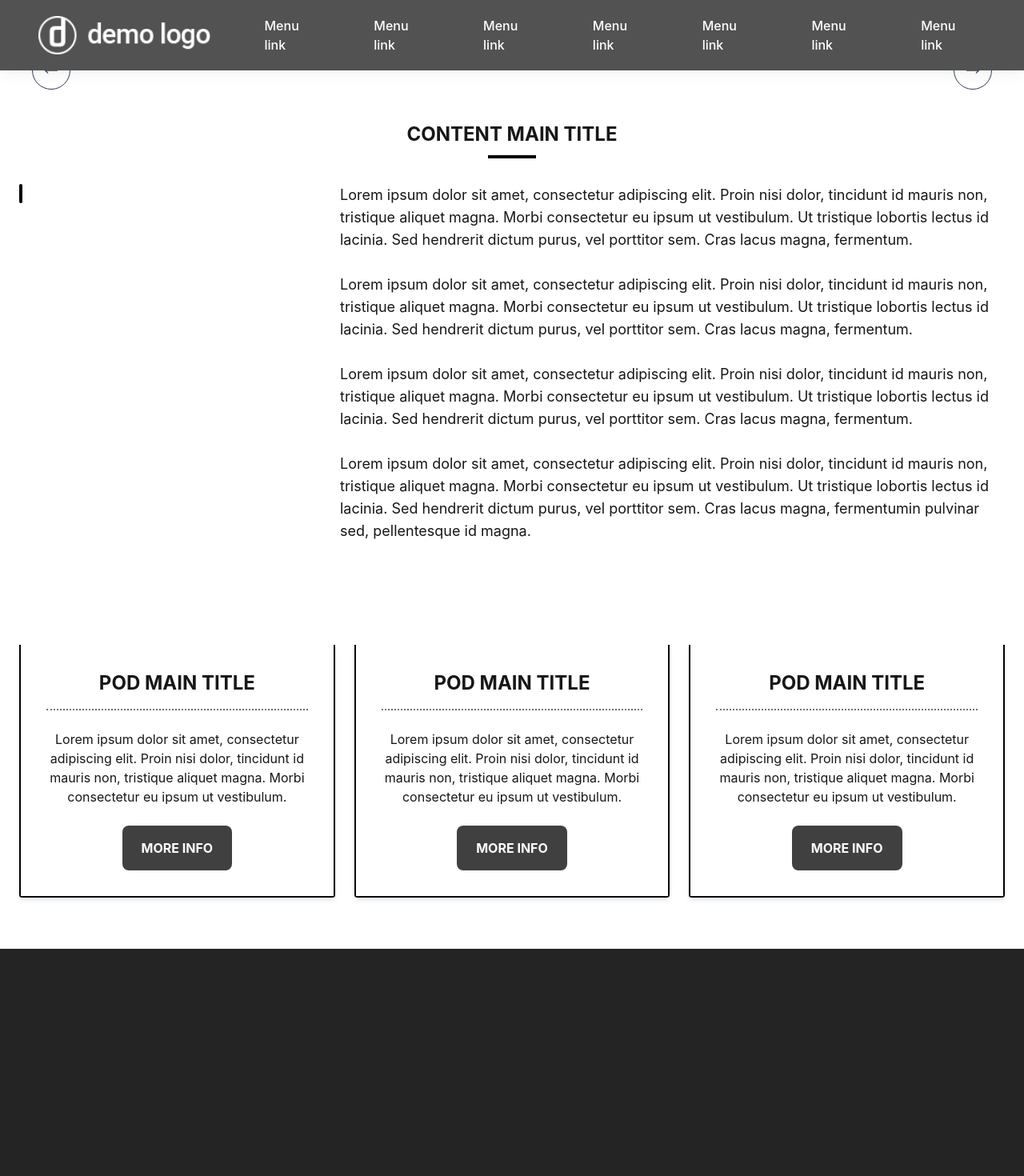
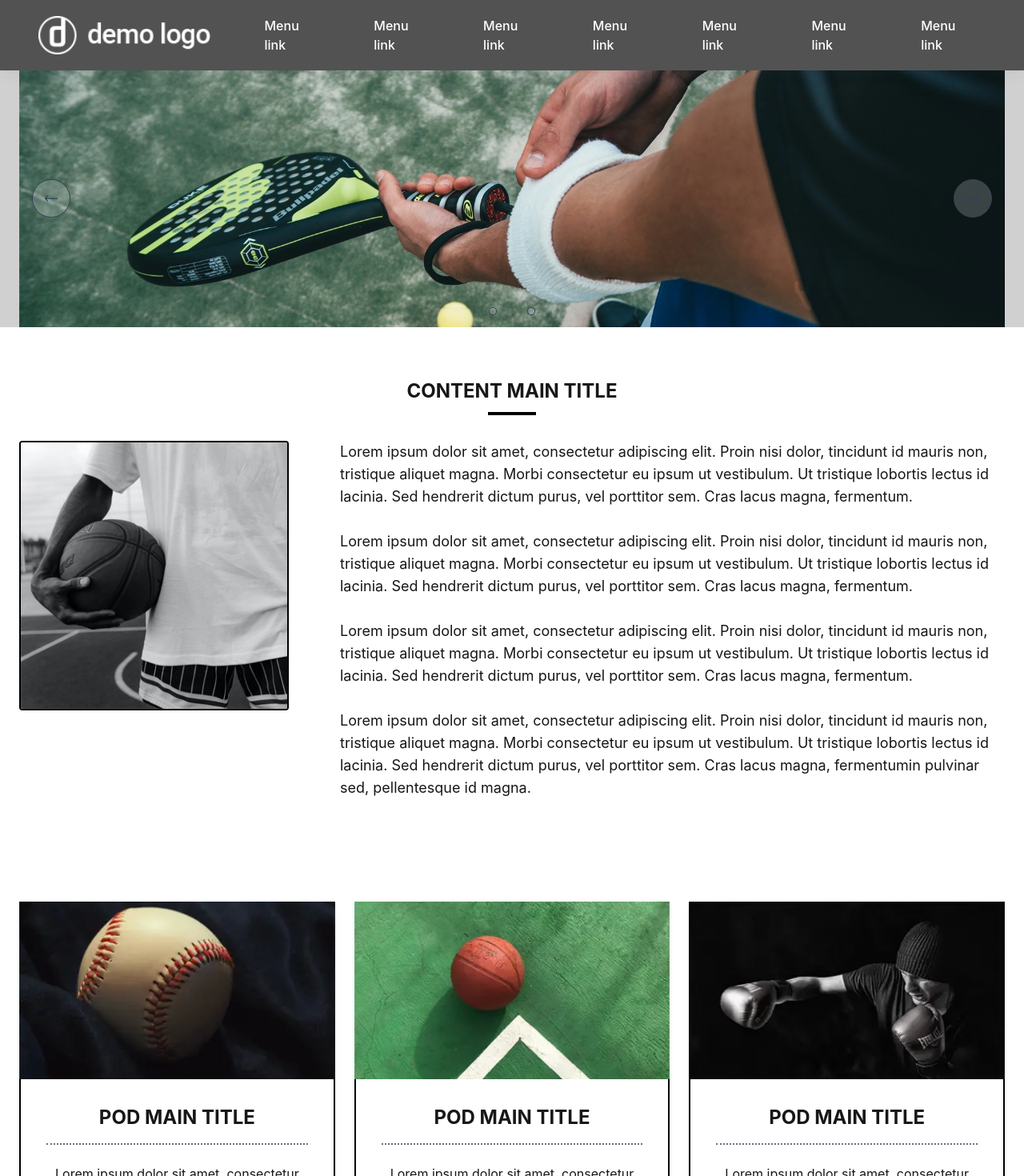
Before and after one commit to PauloArthur/landing-page-svelte, a SvelteKit app: page / in a window 1280 px wide. Shown: the top 1470 px of the page at 80% size. Before the commit the page ends 1186 px from the top, so only its background shows below. Built offline with nearby package versions, Linux system fonts and the light colour scheme.

Commit message:
temporarily removing enhanced img

```diff
--- a/src/app.html
+++ b/src/app.html
@@ -4,6 +4,7 @@
 		<meta charset="utf-8" />
 		<link rel="icon" href="%sveltekit.assets%/favicon.png" />
 		<meta name="viewport" content="width=device-width, initial-scale=1" />
+    <title>Demo Landing Project</title>
 		%sveltekit.head%
 	</head>
 	<body data-sveltekit-preload-data="hover">
--- a/src/lib/Hero.svelte
+++ b/src/lib/Hero.svelte
@@ -1,6 +1,6 @@
 <script>
-  import slide1 from '../assets/swiper_slide_1.webp?enhanced';
-  import slide2 from '../assets/swiper_slide_2.webp?enhanced';
+  import slide1 from '../assets/swiper_slide_1.webp';
+  import slide2 from '../assets/swiper_slide_2.webp';
   import Carousel from './components/Carousel.svelte';
   import Section from './components/Section.svelte';
 
@@ -14,11 +14,12 @@
 <!-- Component: Basic Hero Carousel -->
 <Section sectionClasses="bg-neutral-900 bg-opacity-20" containerClasses="px-0 max-w-[120rem]">
   <Carousel let:item let:key items={images} carouselName='hero-glider' on:loadSlider={loadImages}>
-    <enhanced:img
+    <img
       alt=""
       src={item}
-      class="w-full- max-w-full- max-h-full- m-auto"
-     priority={key === 0} />
+      class="m-auto"
+      priority={key === 0}
+      sizes="(min-width:1240px) 100vw, (min-width:1080px) 640px, (min-width:768px) 400px" />
   </Carousel>
 </Section>
 <!-- End Basic Hero Carousel-->
--- a/src/lib/MainContent.svelte
+++ b/src/lib/MainContent.svelte
@@ -1,5 +1,5 @@
 <script>
-  import contentImage from '../assets/content_image.webp?enhanced'
+  import contentImage from '../assets/content_image.webp'
   import Section from './components/Section.svelte'
   const content = {
     title: 'Content Main Title',
@@ -13,7 +13,7 @@
   <h1 class="text-center uppercase text-2xl font-bold mb-8">{content.title}</h1>
   <div class="flex flex-col items-center lg:flex-row lg:items-start">
     <div class="mb-8 lg:mr-16 w-full max-w-[337px]">
-      <enhanced:img src={content.image} alt="" class="rounded border-2 border-black border-solid w-full">
+      <img src={content.image} alt="" class="rounded border-2 border-black border-solid w-full">
     </div>
     <p class="text-lg">{@html content.text}</p>
   </div>
--- a/src/lib/Pods.svelte
+++ b/src/lib/Pods.svelte
@@ -1,7 +1,7 @@
 <script>
-  import podImage1 from '../assets/pod_image_1.webp?enhanced'
-  import podImage2 from '../assets/pod_image_2.webp?enhanced'
-  import podImage3 from '../assets/pod_image_3.webp?enhanced'
+  import podImage1 from '../assets/pod_image_1.webp'
+  import podImage2 from '../assets/pod_image_2.webp'
+  import podImage3 from '../assets/pod_image_3.webp'
   import PodCard from './components/PodCard.svelte';
   import Section from './components/Section.svelte'
   import Carousel from './components/Carousel.svelte'
--- a/src/lib/components/Carousel.svelte
+++ b/src/lib/components/Carousel.svelte
@@ -38,7 +38,7 @@
   });
 
   let Glide;
-  export let carouselName = undefined;
+  export let carouselName = '';
   export let items = [];
 </script>
 
--- a/src/lib/components/PodCard.svelte
+++ b/src/lib/components/PodCard.svelte
@@ -10,7 +10,7 @@
 <div class="Card overflow-hidden bg-white shadow-md text-slate-500 shadow-slate-200">
   <!-- Image -->
   <figure>
-    <enhanced:img src={pod.image} alt="" class="aspect-video w-full" />
+    <img src={pod.image} alt="" class="aspect-video w-full" />
   </figure>
   <!-- Body-->
   <div class="Card-content p-8 flex flex-col align-center">
```
Also changed, not shown: tsconfig.json (+9 -9 lines).
